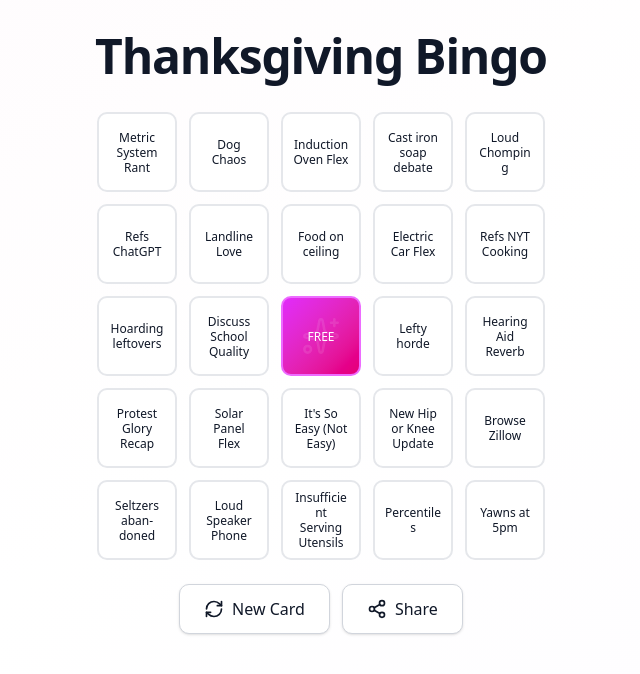
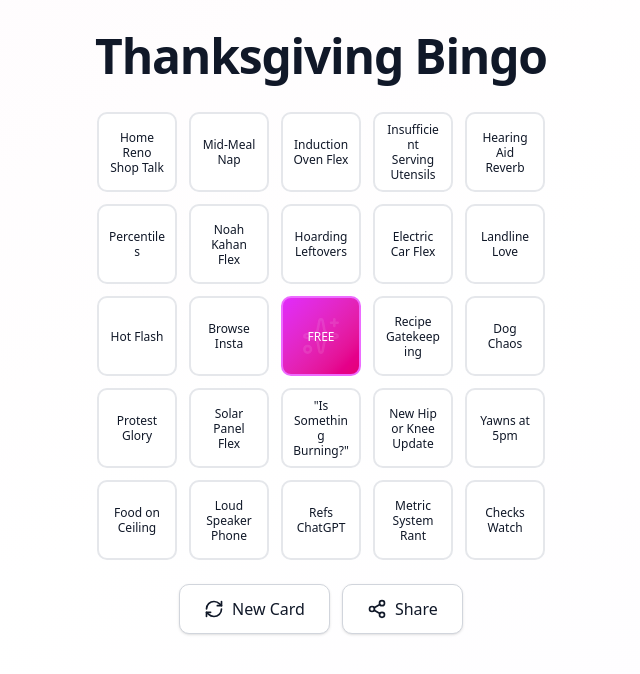
Before and after one commit to carolguest/bingo, a Next.js app: page / in a window 1280 px wide. Shown: the top 674 px of the page, without its empty margins (319-959 px from the left). Built offline with nearby package versions, Linux system fonts and the light colour scheme.

Commit message:
new card options

```diff
--- a/src/data/phrases.ts
+++ b/src/data/phrases.ts
@@ -12,7 +12,6 @@ export const THANKSGIVING_PHRASES = [
   "Sous Vide Flex",
 
   // FOOD & TABLE CHAOS (AKA "shared humanity")
-  "Loud Chomping",
   "Hearing Aid Reverb",
   "Dog Chaos",
   "Mid-Meal Nap",
@@ -20,25 +19,23 @@ export const THANKSGIVING_PHRASES = [
   "Lost Phone",
   "Legal Drug Use",
   "Illegal Drug Use",
-  "Seltzers abandoned",
-  "Children horde",
-  "Lefty horde",
-  "Food on ceiling",
+  "Seltzers Abandoned",
+  "Food on Ceiling",
 
   // MILD CONFLICT (Polite, but in italics)
-  "Pie favoritism",
-  "Recipe gatekeeping",
-  "Hoarding leftovers",
-  "Pushing leftovers",
-  "Backseat cheffing",
-  "Room temp oscillates",
-  "Cast iron soap debate",
-  "Dishwasher loading debate",
-  "Unwanted guest",
+  "Pie Sampling",
+  "Recipe Gatekeeping",
+  "Hoarding Leftovers",
+  "Pushing Leftovers",
+  "Backseat Cheffing",
+  "Hot Flash",
+  "Cast Iron Soap Debate",
+  "Dishwasher Loading Conflict",
+  "Unwanted Guest",
 
   // RECIPE & EATING BEHAVIORS (culinary anthropology)
   "Insufficient Serving Utensils",
-  "It's So Easy (Not Easy)",
+  "Too Much Food",
   "Refs NYT Cooking",
   "Refs ChatGPT",
   "\"Is Something Burning?\"",
@@ -46,31 +43,34 @@ export const THANKSGIVING_PHRASES = [
   // COMMON CONVERSATION TOPICS (the 2025 small-talk starter kit)
   "Landline Love",
   "Percentiles",
+  "Outfit Too Festive",
+  "Noah Kahan Flex",
 
   // DEBATES, RANTS, AND MONOLOGUES (annual philosophical showdowns)
-  "Atheism Rant",
   "Metric System Rant",
   "Marathon Shop Talk",
   "Home Reno Shop Talk",
 
   // MILLENNIAL ENERGY (the anxious middle children)
   "Assess Name Popularity",
-  "Discuss School Quality",
+  "School Quality Review",
   "Browse Zillow",
+  "Browse Insta",
   "Yawns at 5pm",
+  "Checks Watch",
 
   // GEN ALPHA CHAOS (chaotic-neutral children)
   "\"Vibe-\"",
   "Brain Rot",
 
   // BOOMER ENERGY (the greatest generation's children)
-  "Protest Glory Recap",
+  "Protest Glory",
   "New Hip or Knee Update",
   "Loud Speaker Phone",
   "Unsolicited Slideshow",
 
   // RECAPS (cultural retellings of variable accuracy)
   "Reenact SNL",
-  "Retell Stand-Up",
+  "Retell Sheng Wang",
   "Recap Anxious Generation",
 ];
```
Also changed, not shown: 1 other file (tests, documents, lock files or other folders).
